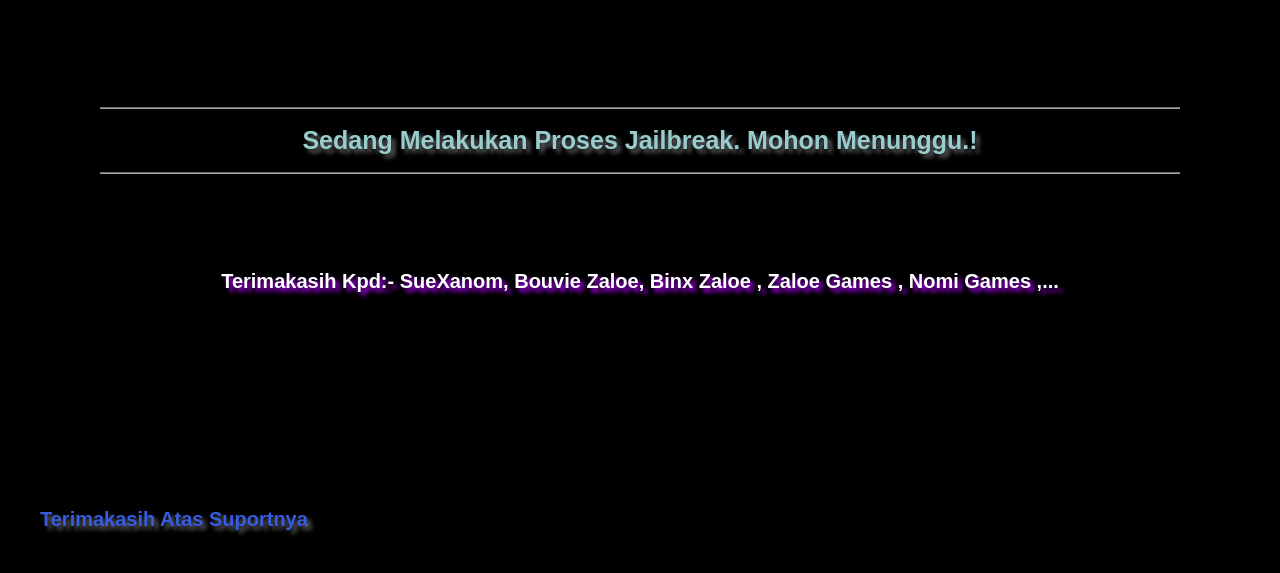
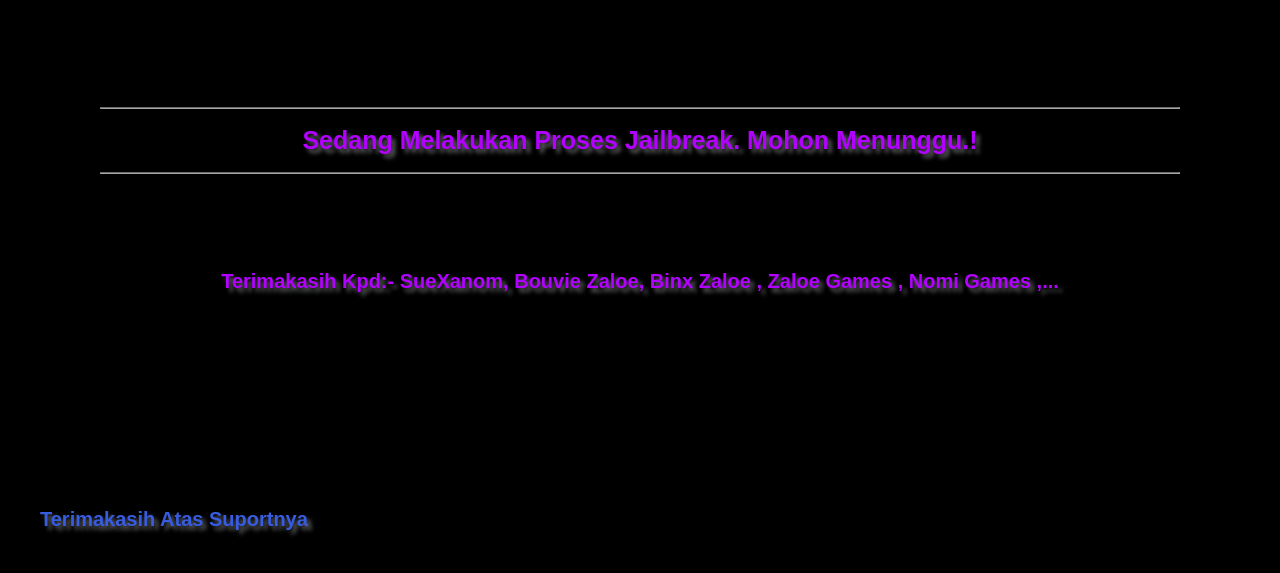
Before and after one commit to sueXanom/PSbandung.github.io, a plain HTML site: page index.html in a window 1280 px wide. Shown: the part 119-692 px from the top of the page. Drawn offline with Linux system fonts and the light colour scheme.

Commit message:
Add files via upload

```diff
--- a/index.html
+++ b/index.html
@@ -130,7 +130,7 @@
         font-size: 25px;
         text-align: center;
         text-shadow: 4px 4px 4px #616264;
-        color: #99CCCC ;
+        color: #B201FF ;
       ">
         Sedang Melakukan Proses Jailbreak. Mohon Menunggu.!
     </h1>
@@ -1398,11 +1398,11 @@
         }
     </script>
     <br><br>
-    <h4 style="text-align:center;font-size:20px;color:#FFFFFF ; text-shadow: 4px 4px 4px #B201FF; margin:50px 40px 0 40px">Terimakasih Kpd:- SueXanom, Bouvie Zaloe, Binx Zaloe , Zaloe Games , Nomi Games ,...</h4>
+    <h4 style="text-align:center;font-size:20px;color:#B201FF; text-shadow: 4px 4px 4px #616264; margin:50px 40px 0 40px">Terimakasih Kpd:- SueXanom, Bouvie Zaloe, Binx Zaloe , Zaloe Games , Nomi Games ,...</h4>
 	 </script>
     <br><br>
 	<marquee>
-    <h4 style="text-align:marquee;font-size:20px;color:#FFFFFF; text-shadow: 4px 4px 4px #B201FF; margin:50px 40px 0 40px">Kunjungi Store Kami Di Istana BEC Bandung L2 Blok H06. Atau Hub Kami Via Whatsapp 082315394993 </h4>
+    <h4 style="text-align:marquee;font-size:20px;color:#B201FF; text-shadow: 4px 4px 4px #616264; margin:50px 40px 0 40px">Kunjungi Store Kami Di Istana BEC Bandung L2 Blok H06. Atau Hub Kami Via Whatsapp 082315394993 </h4>
 	</marquee>
 	<br><br><br>
 	<h5 Style="text-align:left;font-size:20px;color:#385CE0; text-shadow: 4px 4px 4px #616264; margin:50px 40px 0 40px">Terimakasih Atas Suportnya </h5>
```
